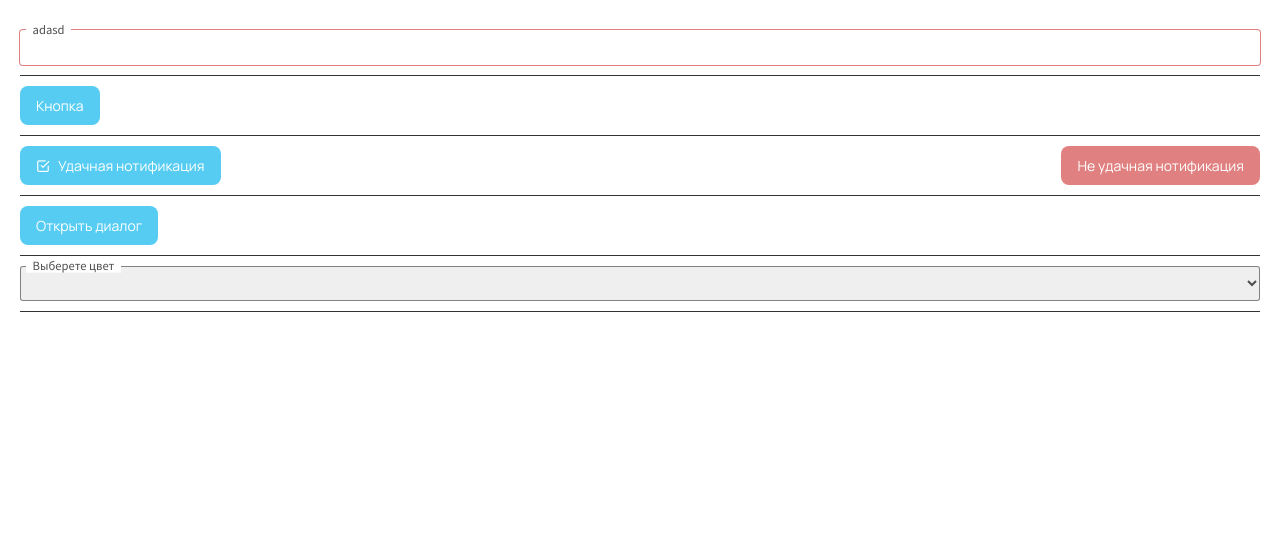
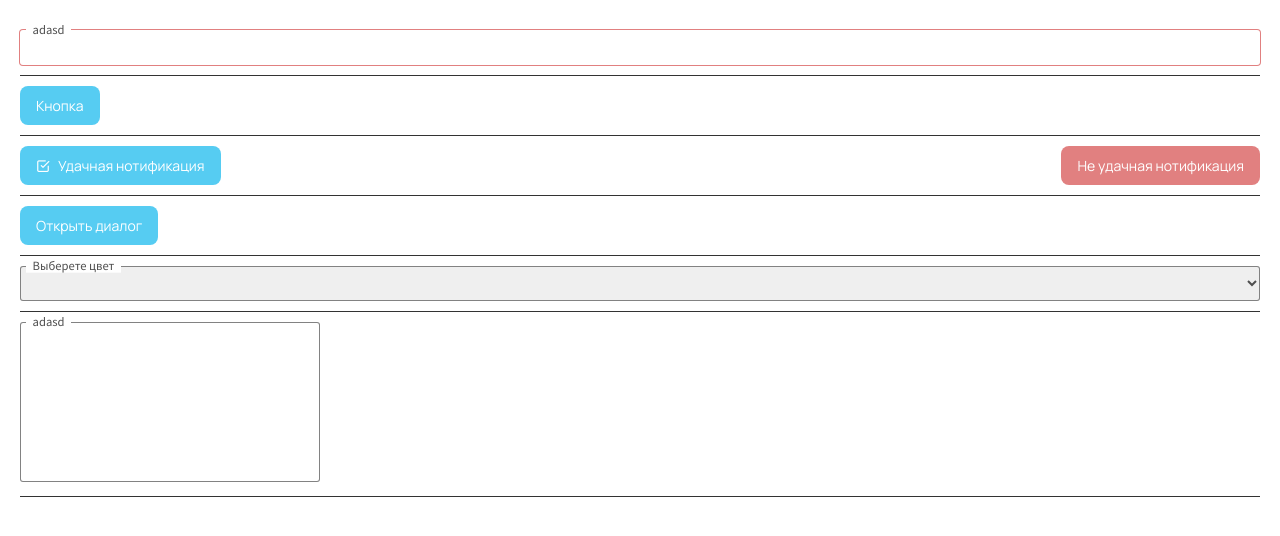
Before and after one commit to yuvmironov/yuv-components, a Vue app: page / in a window 1280 px wide. Shown: the top 536 px of the page. Built offline with nearby package versions, Linux system fonts and the light colour scheme.

Commit message:
Добавлен компонент textarea

```diff
--- a/package.json
+++ b/package.json
@@ -1,6 +1,6 @@
 {
   "name": "yuv-components",
-  "version": "0.0.16-a",
+  "version": "0.0.17",
   "scripts": {
     "serve": "vue-cli-service serve",
     "build": "vue-cli-service build",
--- a/src/App.vue
+++ b/src/App.vue
@@ -49,6 +49,9 @@
          "
       />
     </div>
+    <div class="Components-Block">
+      <yuv-textarea id="asd" label="adasd" v-model="testTextArea"/>
+    </div>
   </div>
   <yuv-notification/>
   <yuv-dialog ref="dialog"
@@ -80,6 +83,7 @@ export default {
 
     const dialog = ref(null)
     const test = ref('')
+    const testTextArea = ref('')
     const testClick = () => {
       console.log('test click')
       test.value = ''
@@ -119,6 +123,7 @@ export default {
     return {
       dialog,
       test,
+      testTextArea,
       testClick,
       successNoty,
       errNoty,
--- a/src/components/index.js
+++ b/src/components/index.js
@@ -4,6 +4,7 @@ import yuvNotification from '../components/yuv-notification'
 import yuvDialog from '../components/yuv-dialog'
 import yuvGlobalLoader from '../components/yuv-globalLoader'
 import yuvSelect from '../components/yuv-select'
+import yuvTextarea from './yuv-textarea'
 
 export default {
   yuvButton,
@@ -11,5 +12,6 @@ export default {
   yuvNotification,
   yuvDialog,
   yuvGlobalLoader,
-  yuvSelect
+  yuvSelect,
+  yuvTextarea
 }
--- /dev/null
+++ b/src/components/yuv-textarea.vue
@@ -0,0 +1,93 @@
+<template>
+  <div class="YuvTextArea">
+<!--    <span v-if="icon" class="icon YuvTextArea-Icon" :class="`icon-${icon}`"/>-->
+    <textarea class="YuvTextArea-TextArea"
+           :class="{ 'YuvInput-Input__Error' : !flag, 'YuvInput-Input__Success': flag }"
+           :id="id"
+           :value="modelValue"
+           :disabled="disabled"
+           @input="inputEvent($event.target.value)"
+           @focus="inputEvent($event.target.value)"
+           @blur="inputEvent($event.target.value)"
+           autocomplete="off"
+           required
+    />
+    <label class="YuvTextArea-Label" :for="id">{{ label }}</label>
+  </div>
+</template>
+
+<script>
+export default {
+  name: 'yuv-textarea',
+  emits: ['update:modelValue'],
+  props: {
+    id: {
+      type: String,
+      required: true
+    },
+    label: {
+      type: String,
+      default: 'Default label'
+    },
+    modelValue: {},
+    disabled: {
+      type: Boolean,
+      default: false
+    },
+    icon: {
+      type: String,
+      default: ''
+    },
+    errMessage: {}
+  },
+  setup (props, { emit }) {
+    const inputEvent = data => {
+      emit('update:modelValue', data)
+    }
+
+    return {
+      inputEvent
+    }
+  }
+}
+</script>
+
+<style lang="stylus" scoped>
+.YuvTextArea
+  position:relative
+  width: 100%
+  &-Icon
+    position absolute
+    top 10px
+    left 4px
+    z-index 10
+  &-Label
+    position absolute
+    font-size var(--base--label)
+    color var(--black-default)
+    z-index 2
+    left .5em
+    top .8em
+    pointer-events none
+    background var(--white-default)
+    transition all 200ms ease-out
+    transform translateY(-1.45em)
+    padding 0 .5em
+  &-TextArea
+    padding 4px
+    position relative
+    font-size var(--base--size)
+    width 300px
+    height 160px
+    color var(--black-default)
+    outline none
+    border 0
+    border-radius 3px
+    box-shadow inset 0 0 0 1px var(--black-light)
+    box-sizing border-box
+    resize none
+    &__Error
+      box-shadow 0 0 0 1px var(--red-light)
+    &__Success
+      box-shadow 0 0 0 1px var(--blue-light)
+</style>
```
Also changed, not shown: 1 other file (tests, documents, lock files or other folders).
